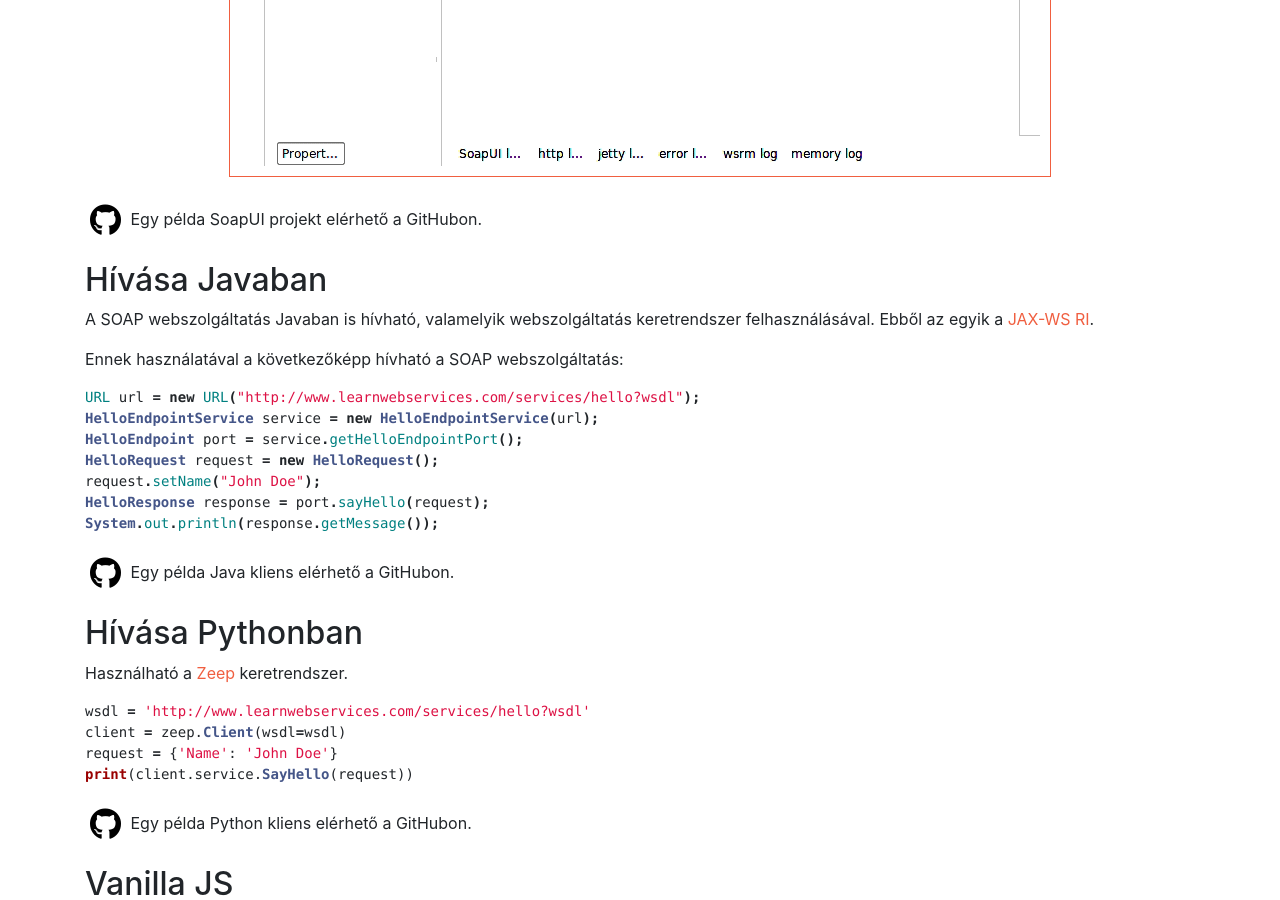
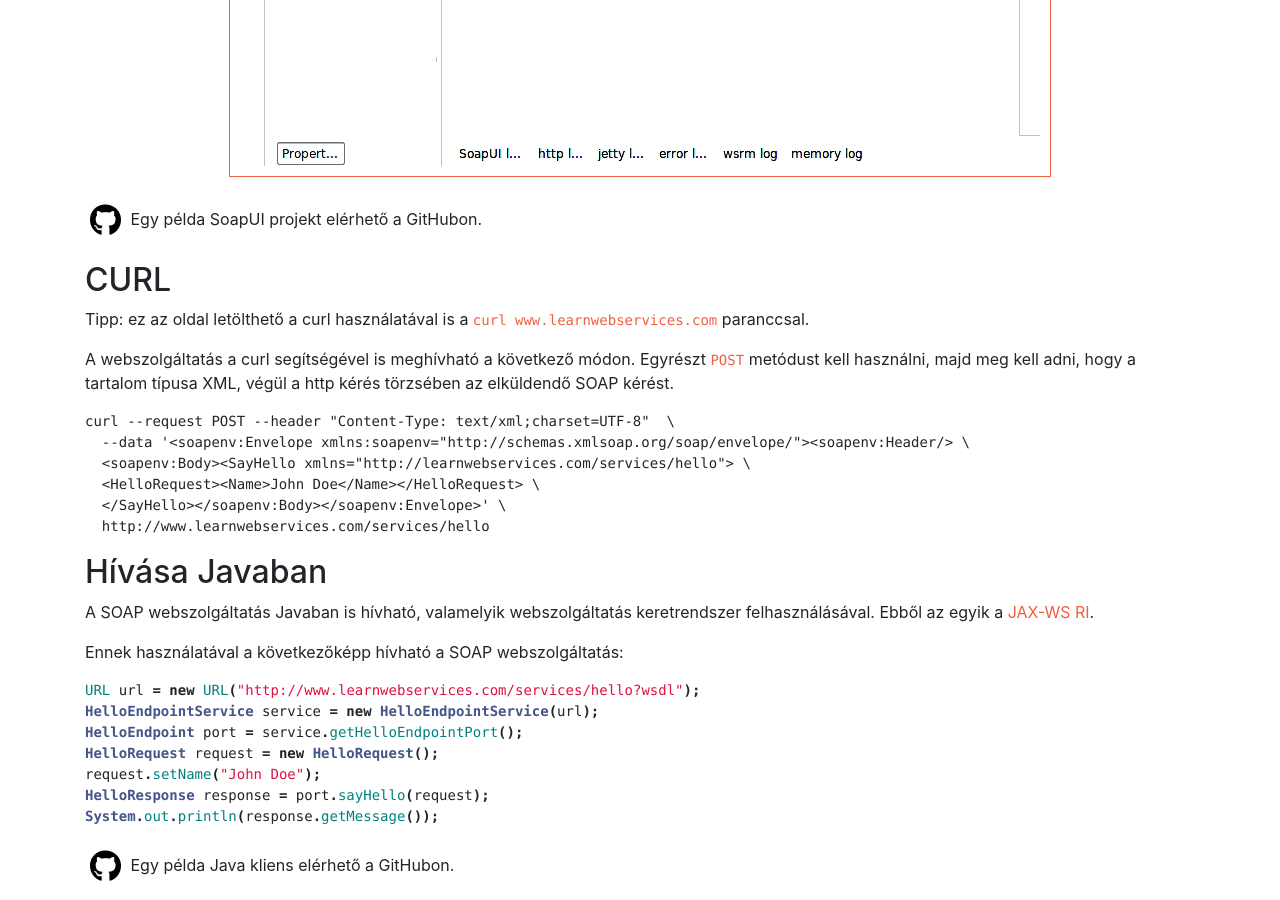
Before and after one commit to vicziani/learnwebservices, a Jekyll site: the page built from site/index-hu.md, in a window 1280 px wide and 900 px high, scrolled down 2782 px. Built offline with Jekyll 4.4.1, drawn with Linux system fonts in a browser that asks for light colours; nearby versions of some CDN libraries; comment, search, counter and statistics services are not loaded; our own code applies the rules of GitHub Pages for plain Markdown files.

Commit message:
Adding curl

````diff
--- a/site/index-hu.md
+++ b/site/index-hu.md
@@ -158,6 +158,23 @@
 <p><a class="github-icon" href="https://github.com/vicziani/learnwebservices/tree/master/lwsapp-soapui-project" title="Forráskód a GitHubon"><i class="fab fa-github"></i></a>
 Egy példa SoapUI projekt elérhető a GitHubon.</p>
 
+## CURL
+
+Tipp: ez az oldal letölthető a curl használatával is a `curl www.learnwebservices.com` paranccsal.
+
+A webszolgáltatás a curl segítségével is meghívható a következő módon. Egyrészt `POST` metódust kell használni,
+majd meg kell adni, hogy a tartalom típusa XML, végül a http kérés törzsében az elküldendő
+SOAP kérést.
+
+```
+curl --request POST --header "Content-Type: text/xml;charset=UTF-8"  \
+  --data '<soapenv:Envelope xmlns:soapenv="http://schemas.xmlsoap.org/soap/envelope/"><soapenv:Header/> \
+  <soapenv:Body><SayHello xmlns="http://learnwebservices.com/services/hello"> \
+  <HelloRequest><Name>John Doe</Name></HelloRequest> \
+  </SayHello></soapenv:Body></soapenv:Envelope>' \
+  http://www.learnwebservices.com/services/hello
+```
+
 ## Hívása Javaban
 
 A SOAP webszolgáltatás Javaban is hívható, valamelyik webszolgáltatás keretrendszer felhasználásával.
````
Also changed, not shown: site/index-curl.txt (added, +23 -0 lines), site/index.md (+15 -0 lines).
